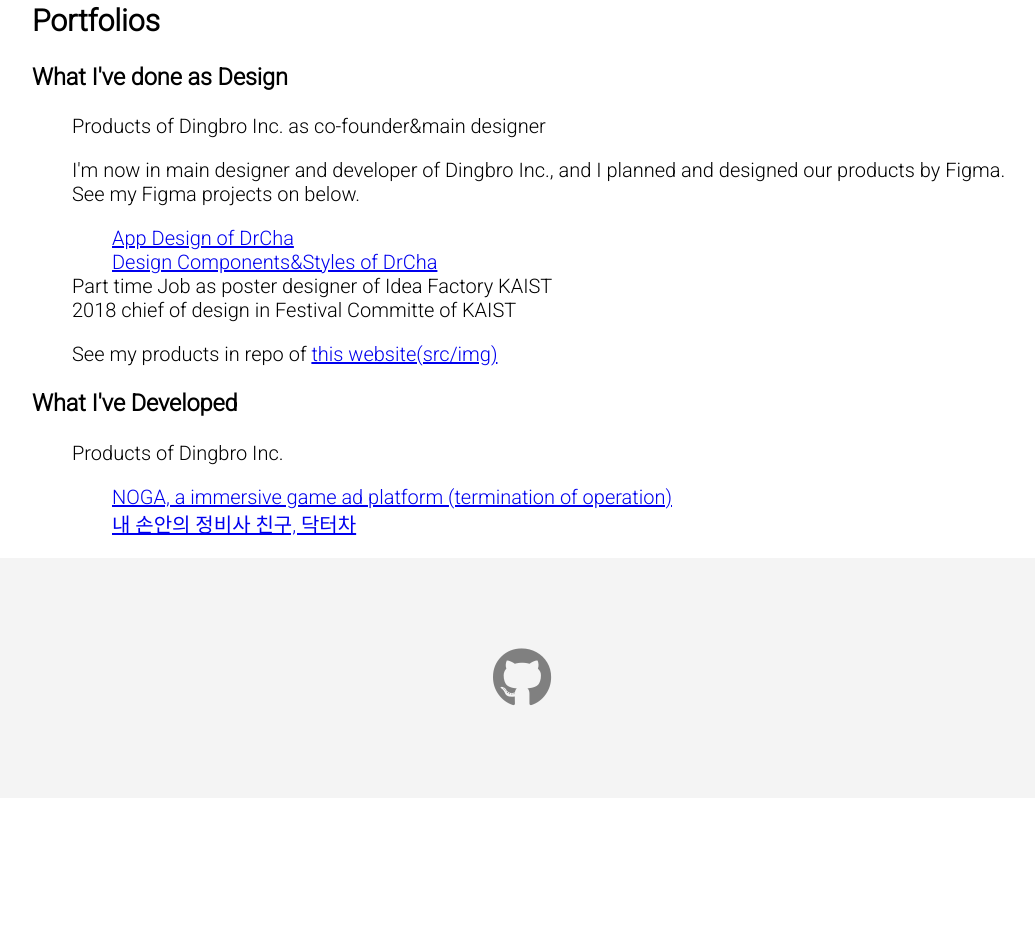
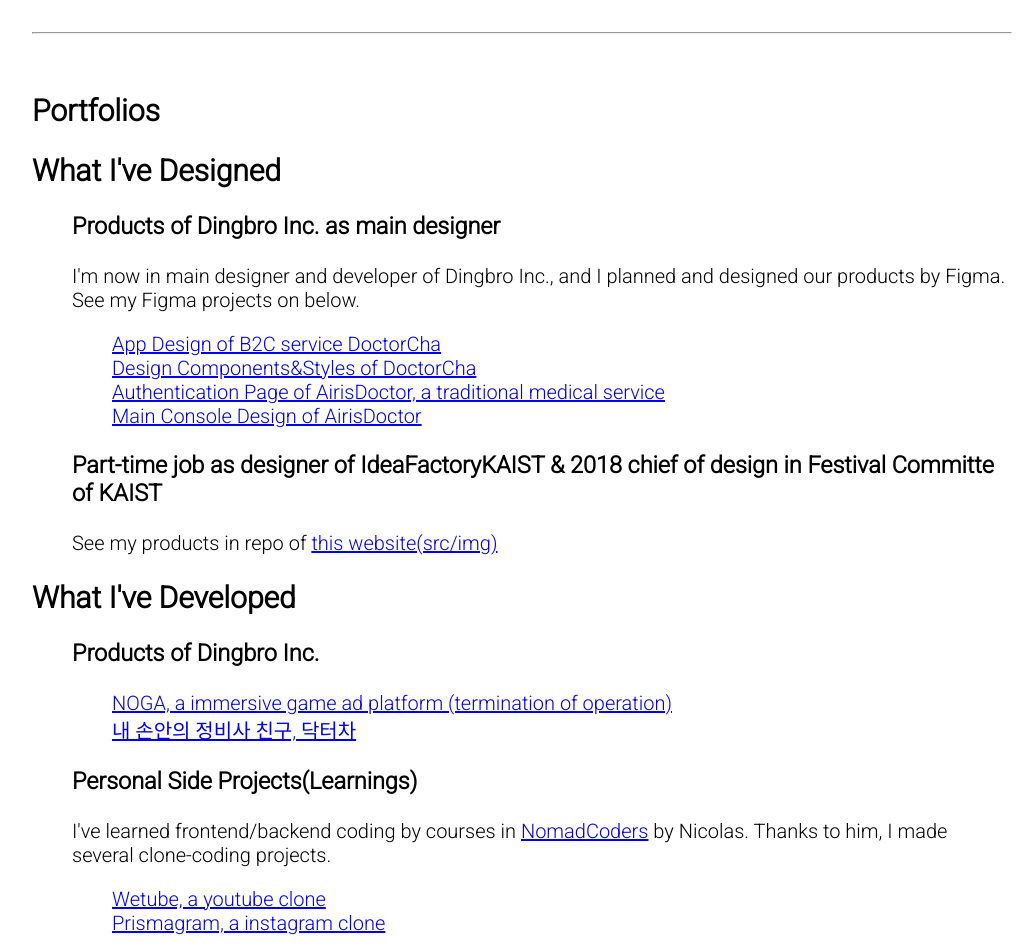
Before and after one commit to Hemistone/Hemistone.github.io, a plain HTML site: page index.html in a window 1280 px wide. Shown: the part 993-1940 px from the top of the page, without its empty margins (118-1153 px from the left). Before the commit the page ends 1799 px from the top, so only its background shows below. Drawn offline with Linux system fonts and the light colour scheme; files that its build step writes are made by us from their sources.

Commit message:
:lipstick: Changed margin of footer

```diff
--- a/css/styles.css
+++ b/css/styles.css
@@ -46,6 +46,7 @@ main {
 footer {
   display: flex;
   min-height: 30vh;
+  margin-top: 10vh;
   padding: 0 30px;
   background-color: #f4f4f4;
 }
--- a/index.html
+++ b/index.html
@@ -44,7 +44,7 @@
     </main>
     <section>
       <div class="container">
-        <h2>Who am I?</h2>
+        <h1>Who am I?</h1>
         <p>
           Hello, I'm Banseok Hwang, or Hemistone as my nickname. <br />I'm a
           student developer and designer, also a co-founder of Dingbro Inc.
@@ -67,10 +67,13 @@
           >, and awarded a scholarship of
           <a href="http://www.kosaf.go.kr/">국가우수장학금(이공계)</a>.
         </p>
-        <h2>Portfolios</h2>
-        <h3>What I've done as Design</h3>
+        <br />
+        <hr />
+        <br />
+        <h1>Portfolios</h1>
+        <h2>What I've Designed</h2>
         <ul>
-          <li>Products of Dingbro Inc. as co-founder&main designer</li>
+          <li><h3>Products of Dingbro Inc. as main designer</h3></li>
           <li>
             <p>
               I'm now in main designer and developer of Dingbro Inc., and I
@@ -81,19 +84,36 @@
               <li>
                 <a
                   href="https://www.figma.com/file/grCzhyZlSvCHnVOawCQ69U/DrCha-Consumer?node-id=210%3A0"
-                  >App Design of DrCha</a
+                  >App Design of B2C service DoctorCha</a
                 >
               </li>
               <li>
                 <a
                   href="https://www.figma.com/file/grCzhyZlSvCHnVOawCQ69U/DrCha-Consumer?node-id=873%3A800"
-                  >Design Components&Styles of DrCha</a
+                  >Design Components&Styles of DoctorCha</a
+                >
+              </li>
+              <li>
+                <a
+                  href="https://www.figma.com/file/NZBcMghBSueNlEVFqrGFH3/AirisDoctor?node-id=4114%3A1565"
+                  >Authentication Page of AirisDoctor, a traditional medical
+                  service</a
+                >
+              </li>
+              <li>
+                <a
+                  href="https://www.figma.com/file/NZBcMghBSueNlEVFqrGFH3/AirisDoctor?node-id=4086%3A359"
+                  >Main Console Design of AirisDoctor</a
                 >
               </li>
             </ul>
           </li>
-          <li>Part time Job as poster designer of Idea Factory KAIST</li>
-          <li>2018 chief of design in Festival Committe of KAIST</li>
+          <li>
+            <h3>
+              Part-time job as designer of IdeaFactoryKAIST & 2018 chief of
+              design in Festival Committe of KAIST
+            </h3>
+          </li>
           <li>
             <p>
               See my products in repo of
@@ -104,10 +124,10 @@
             </p>
           </li>
         </ul>
-        <h3>What I've Developed</h3>
+        <h2>What I've Developed</h2>
         <ul>
           <li>
-            <p>Products of Dingbro Inc.</p>
+            <h3>Products of Dingbro Inc.</h3>
             <ul>
               <li>
                 <a href="https://noga.bss.design/"
@@ -122,7 +142,26 @@
               </li>
             </ul>
           </li>
-          <li></li>
+          <li>
+            <h3>Personal Side Projects(Learnings)</h3>
+            <p>
+              I've learned frontend/backend coding by courses in
+              <a href="https://academy.nomadcoders.co/">NomadCoders</a> by
+              Nicolas. Thanks to him, I made several clone-coding projects.
+            </p>
+            <ul>
+              <li>
+                <a href="https://hemistone-wetube.herokuapp.com/"
+                  >Wetube, a youtube clone</a
+                >
+              </li>
+              <li>
+                <a href="https://prismagram-hemistone.netlify.app/#/"
+                  >Prismagram, a instagram clone</a
+                >
+              </li>
+            </ul>
+          </li>
         </ul>
       </div>
     </section>
```
